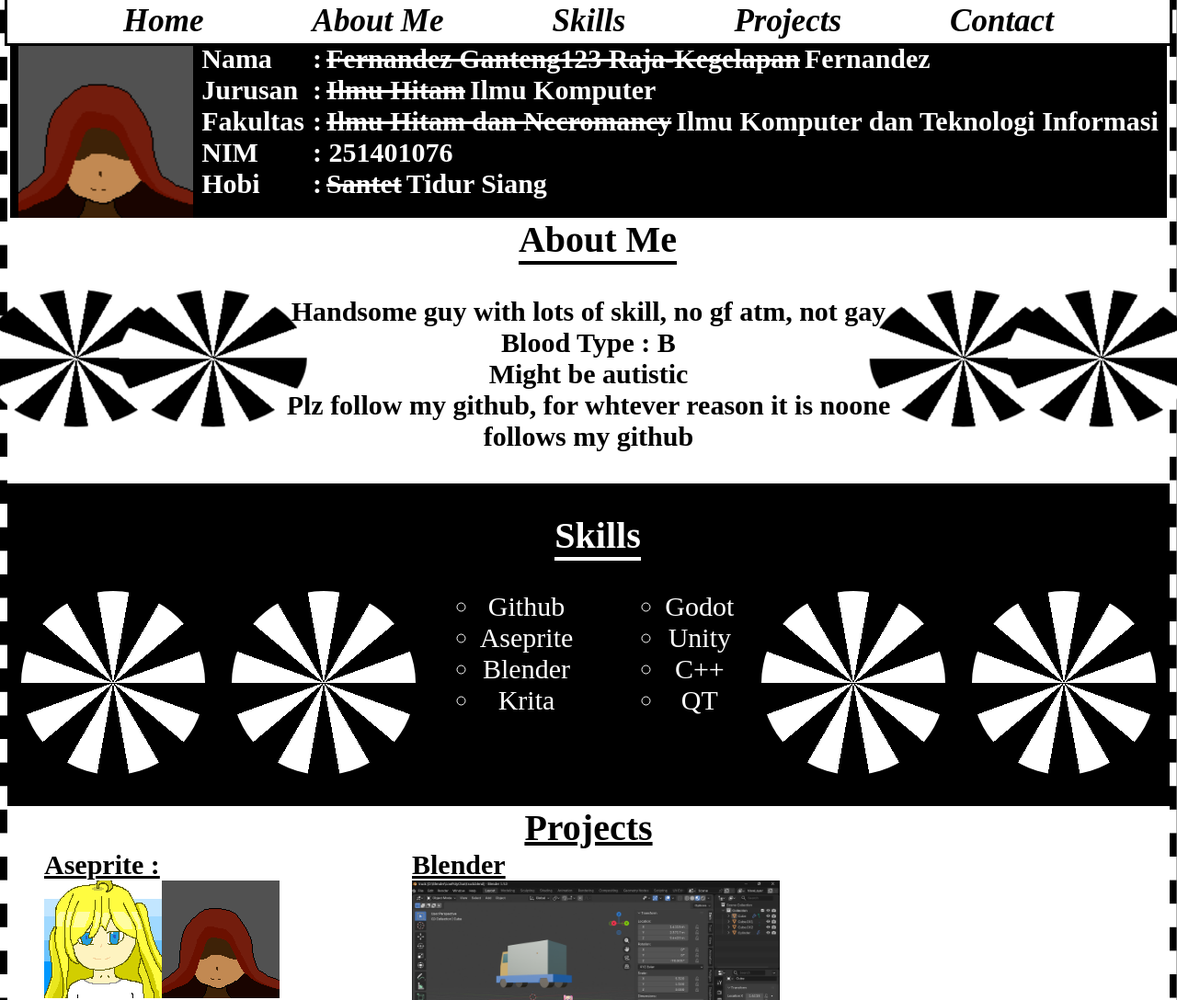
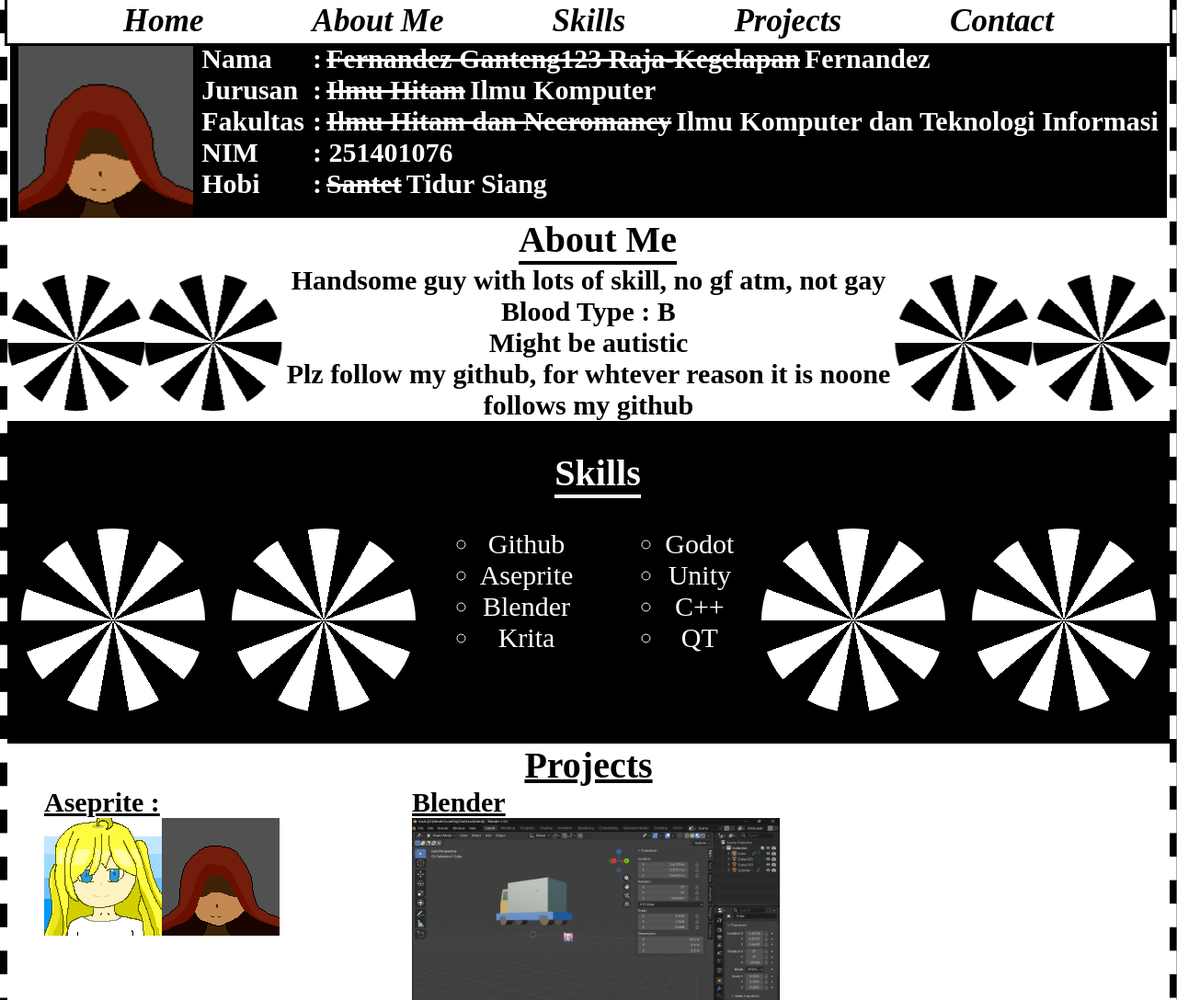
Before and after one commit to fernandezlee942-sys/Tugas1-Pemweb2-Fernandez, a plain HTML site: page index.html in a window 1280 px wide. Shown: the part 706-1794 px from the top of the page at 92% size. Drawn offline with Linux system fonts and the light colour scheme.

Commit message:
Bit of debugging and README.MD plz read it beforehand so i dont got sued

```diff
--- a/Style.css
+++ b/Style.css
@@ -80,9 +80,11 @@
     border-bottom: solid black 4px;
     display: inline-block;
 }
+
 .AboutContent{
     display: flex;
     justify-content: space-around;
+    align-items: center;
 }
 
 #Skills{
--- a/index.html
+++ b/index.html
@@ -167,8 +167,8 @@
                 <div class="AboutContent">
                     <div class="spiralBW"></div>
                     <div class="spiralBW"></div>
-                    <br>
 
+                    <div>
                         Handsome guy with lots of skill, no gf atm, not gay
                         <br>
                         Blood Type : B
@@ -176,10 +176,12 @@
                         Might be autistic
                         <br>
                         Plz follow my github, for whtever reason it is noone follows my github
+                    </div>
+
                     <div class="spiralBW"></div>
                     <div class="spiralBW"></div>
                 </div>
-                <br>
+
             </section>
             <!-- #endregion -->
 
```
Also changed, not shown: 1 other file. Lines whose indentation alone changed are shown as unchanged.
